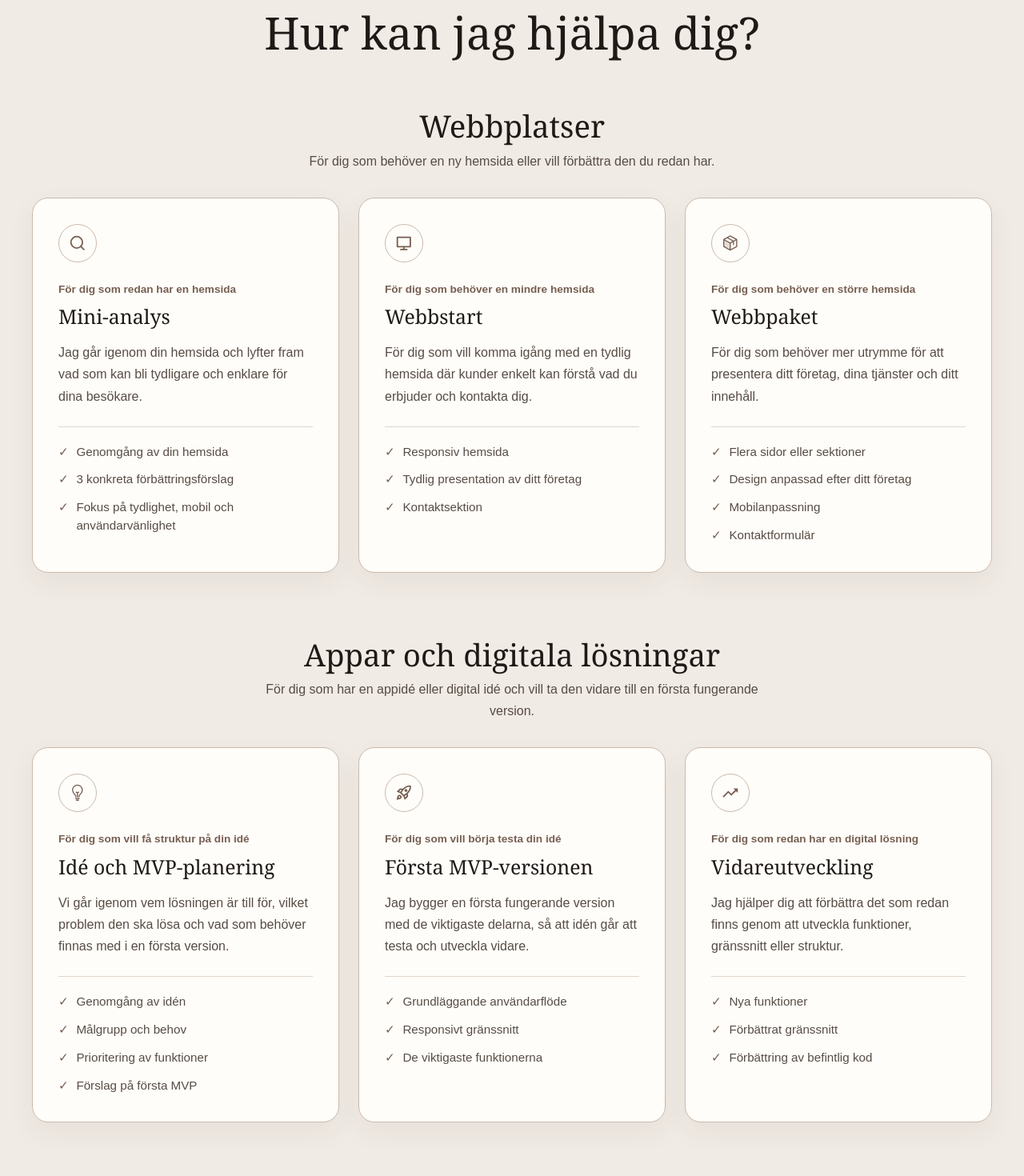
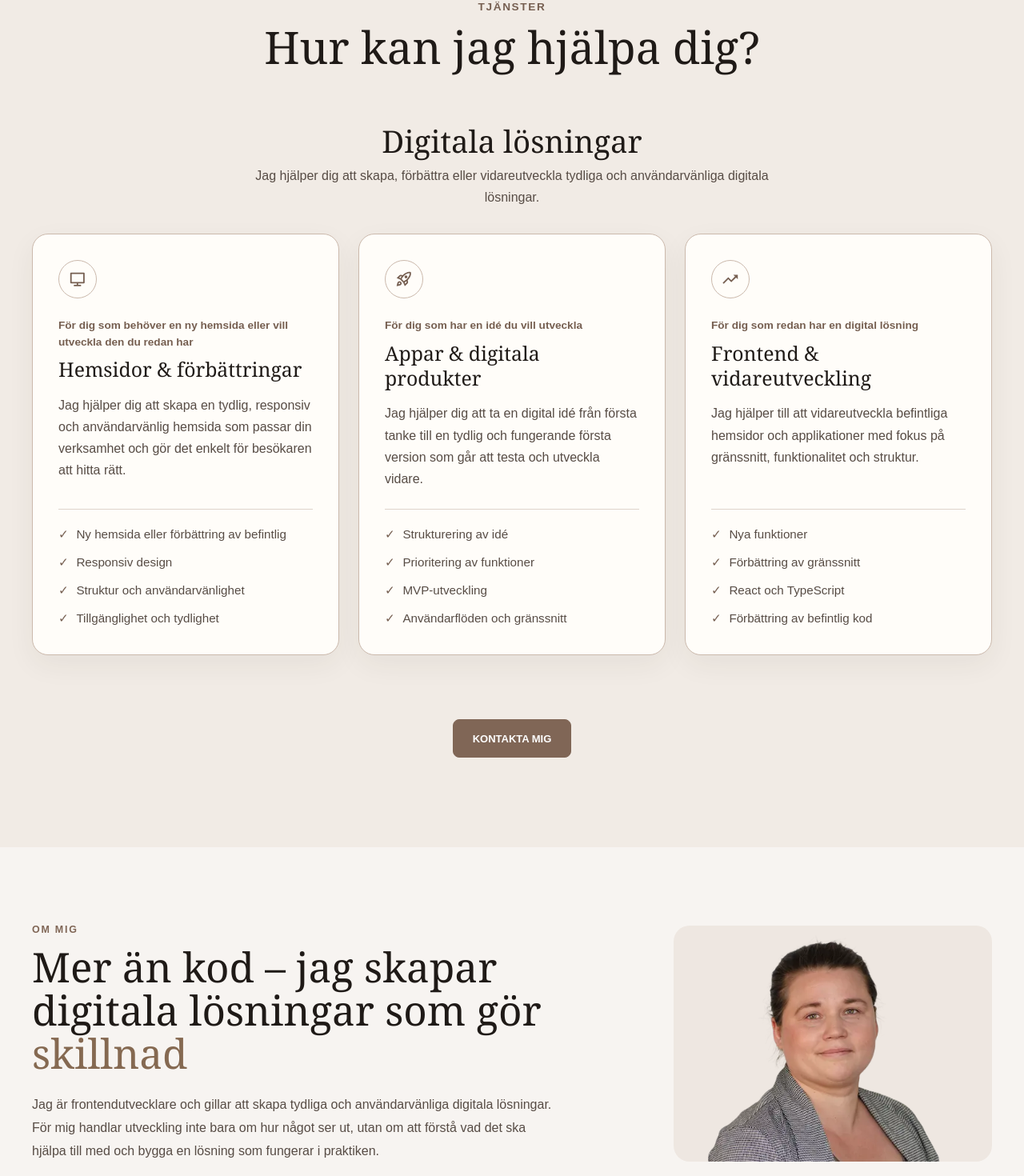
Before and after one commit to Thela1989/therese-webbdesign, a React (Vite) app: page / in a window 1280 px wide. Shown: the part 957-2427 px from the top of the page at 80% size. Built offline with nearby package versions, Linux system fonts and the light colour scheme.

Commit message:
style: add new changes

```diff
--- a/src/Contact.css
+++ b/src/Contact.css
@@ -140,6 +140,7 @@
   margin-left: 0.7rem;
   font-size: 1.2rem;
 }
+
 /* Surfplatta */
 
 @media (max-width: 800px) {
--- a/src/components/About.tsx
+++ b/src/components/About.tsx
@@ -18,17 +18,21 @@ export default function About() {
 
             <h2>
               Mer än kod – jag skapar digitala
-              lösningar som gör skillnad
+              lösningar som gör{" "}
+              <span className="colored_word">
+                skillnad
+              </span>
             </h2>
 
             <p className="about__lead">
-              Jag är frontendutvecklare och
-              webbdesigner med ett öga för
-              detaljer, struktur och
-              användarvänlighet. Mitt mål är att
-              skapa lösningar som inte bara ser
-              bra ut, utan som faktiskt fyller ett
-              behov och gör vardagen enklare.
+              Jag är frontendutvecklare och gillar
+              att skapa tydliga och
+              användarvänliga digitala lösningar.
+              För mig handlar utveckling inte bara
+              om hur något ser ut, utan om att
+              förstå vad det ska hjälpa till med
+              och bygga en lösning som fungerar i
+              praktiken.
             </p>
           </div>
 
@@ -54,20 +58,21 @@ export default function About() {
             </div>
 
             <h3>
-              Frontendutvecklare & webbdesigner
+              Frontend & digital produktutveckling
             </h3>
 
             <p>
               Jag gillar att kombinera teknik,
-              design och användarvänlighet för att
-              skapa moderna och genomtänkta
-              hemsidor och appar.
+              struktur och design för att skapa
+              tydliga och användarvänliga digitala
+              lösningar.
             </p>
 
             <p>
-              För mig är det viktigt att det jag
-              bygger är tydligt, användbart och
-              fyller ett verkligt behov.
+              För mig är det viktigt att förstå
+              vad lösningen ska hjälpa till med
+              och bygga något som fungerar bra i
+              praktiken.
             </p>
             <div className="about-card__tags">
               <span>Tydlighet</span>
--- a/src/components/Contact.tsx
+++ b/src/components/Contact.tsx
@@ -11,16 +11,19 @@ const Contact = () => {
           </p>
 
           <h2>
-            Har du en idé du vill ta vidare?
+            Har du en{" "}
+            <span className="colored_word">
+              idé{" "}
+            </span>
+            du vill ta vidare?
           </h2>
 
           <p className="contact__description">
-            Behöver du en ny hemsida, kanske vill
-            du förbättra den du redan har eller
-            har en idé du vill utveckla? Hör gärna
-            av dig så pratar vi om hur jag kan
-            hjälpa dig. Första samtalet är
-            kostnadsfritt.
+            Behöver du hjälp med en hemsida, app
+            eller annan digital lösning? Hör gärna
+            av dig och berätta vad du vill skapa,
+            förbättra eller utveckla, så ser vi
+            hur jag kan hjälpa dig vidare.
           </p>
 
           <div className="contact__info">
@@ -51,7 +54,7 @@ const Contact = () => {
             href="mailto:hej@theresewebbdesign.se"
             className="contact__button"
           >
-            Skicka mejl
+            Kontakta mig
             <FiMail
               className="contact__button-icon"
               aria-hidden="true"
--- a/src/components/Hero.tsx
+++ b/src/components/Hero.tsx
@@ -17,17 +17,18 @@ export default function Hero() {
       <div className="hero__inner">
         <div className="hero__content">
           <p className="hero__eyebrow">
-            Frontendutvecklare & Webdesigner
+            FRONTENDUTVECKLARE & DIGITAL
+            PRODUKTUTVECKLARE
           </p>
 
           <Title
             className="hero__title"
             order={1}
           >
-            Tydliga och användarvänliga
-            webbplatser för{" "}
+            Tydliga digitala lösningar som fyller
+            ett verkligt{" "}
             <span className="colored_word">
-              Småföretag
+              syfte
             </span>
           </Title>
 
--- a/src/components/Services.tsx
+++ b/src/components/Services.tsx
@@ -1,104 +1,55 @@
 import "../Services.css";
-import { IoBulbOutline } from "react-icons/io5";
-import { PiPackageDuotone } from "react-icons/pi";
+
 import { IoMdTrendingUp } from "react-icons/io";
 import { MdOutlineRocketLaunch } from "react-icons/md";
 import { RiComputerLine } from "react-icons/ri";
-import { FiSearch } from "react-icons/fi";
 
 const serviceCategories = [
   {
-    id: "webb",
-    title: "Webbplatser",
+    id: "tjanster",
+    title: "Digitala lösningar",
     description:
-      "För dig som behöver en ny hemsida eller vill förbättra den du redan har.",
+      "Jag hjälper dig att skapa, förbättra eller vidareutveckla tydliga och användarvänliga digitala lösningar.",
     packages: [
       {
-        title: "Mini-analys",
+        title: "Hemsidor & förbättringar",
         subtitle:
-          "För dig som redan har en hemsida",
-        text: "Jag går igenom din hemsida och lyfter fram vad som kan bli tydligare och enklare för dina besökare.",
+          "För dig som behöver en ny hemsida eller vill utveckla den du redan har",
+        text: "Jag hjälper dig att skapa en tydlig, responsiv och användarvänlig hemsida som passar din verksamhet och gör det enkelt för besökaren att hitta rätt.",
         features: [
-          "Genomgång av din hemsida",
-          "3 konkreta förbättringsförslag",
-          "Fokus på tydlighet, mobil och användarvänlighet",
-        ],
-        icon: <FiSearch aria-hidden="true" />,
-      },
-      {
-        title: "Webbstart",
-        subtitle:
-          "För dig som behöver en mindre hemsida",
-        text: "För dig som vill komma igång med en tydlig hemsida där kunder enkelt kan förstå vad du erbjuder och kontakta dig.",
-        features: [
-          "Responsiv hemsida",
-          "Tydlig presentation av ditt företag",
-          "Kontaktsektion",
+          "Ny hemsida eller förbättring av befintlig",
+          "Responsiv design",
+          "Struktur och användarvänlighet",
+          "Tillgänglighet och tydlighet",
         ],
         icon: (
           <RiComputerLine aria-hidden="true" />
         ),
       },
       {
-        title: "Webbpaket",
+        title: "Appar & digitala produkter",
         subtitle:
-          "För dig som behöver en större hemsida",
-        text: "För dig som behöver mer utrymme för att presentera ditt företag, dina tjänster och ditt innehåll.",
+          "För dig som har en idé du vill utveckla",
+        text: "Jag hjälper dig att ta en digital idé från första tanke till en tydlig och fungerande första version som går att testa och utveckla vidare.",
         features: [
-          "Flera sidor eller sektioner",
-          "Design anpassad efter ditt företag",
-          "Mobilanpassning",
-          "Kontaktformulär",
-        ],
-        icon: (
-          <PiPackageDuotone aria-hidden="true" />
-        ),
-      },
-    ],
-  },
-  {
-    id: "appar",
-    title: "Appar och digitala lösningar",
-    description:
-      "För dig som har en appidé eller digital idé och vill ta den vidare till en första fungerande version.",
-    packages: [
-      {
-        title: "Idé och MVP-planering",
-        subtitle:
-          "För dig som vill få struktur på din idé",
-        text: "Vi går igenom vem lösningen är till för, vilket problem den ska lösa och vad som behöver finnas med i en första version.",
-        features: [
-          "Genomgång av idén",
-          "Målgrupp och behov",
+          "Strukturering av idé",
           "Prioritering av funktioner",
-          "Förslag på första MVP",
-        ],
-        icon: (
-          <IoBulbOutline aria-hidden="true" />
-        ),
-      },
-      {
-        title: "Första MVP-versionen",
-        subtitle:
-          "För dig som vill börja testa din idé",
-        text: "Jag bygger en första fungerande version med de viktigaste delarna, så att idén går att testa och utveckla vidare.",
-        features: [
-          "Grundläggande användarflöde",
-          "Responsivt gränssnitt",
-          "De viktigaste funktionerna",
+          "MVP-utveckling",
+          "Användarflöden och gränssnitt",
         ],
         icon: (
           <MdOutlineRocketLaunch aria-hidden="true" />
         ),
       },
       {
-        title: "Vidareutveckling",
+        title: "Frontend & vidareutveckling",
         subtitle:
           "För dig som redan har en digital lösning",
-        text: "Jag hjälper dig att förbättra det som redan finns genom att utveckla funktioner, gränssnitt eller struktur.",
+        text: "Jag hjälper till att vidareutveckla befintliga hemsidor och applikationer med fokus på gränssnitt, funktionalitet och struktur.",
         features: [
           "Nya funktioner",
-          "Förbättrat gränssnitt",
+          "Förbättring av gränssnitt",
+          "React och TypeScript",
           "Förbättring av befintlig kod",
         ],
         icon: (
@@ -168,12 +119,12 @@ const Services = () => {
 
       <div className="services__cta">
         <a
-          href="https://calendar.app.google/tA5U3EA2UXkc5hoU6"
+          href="mailto:hej@theresewebbdesign.se"
           target="_blank"
           rel="noopener noreferrer"
           className="button button--primary"
         >
-          Boka kostnadsfritt möte
+          Kontakta mig
         </a>
       </div>
     </section>
```
